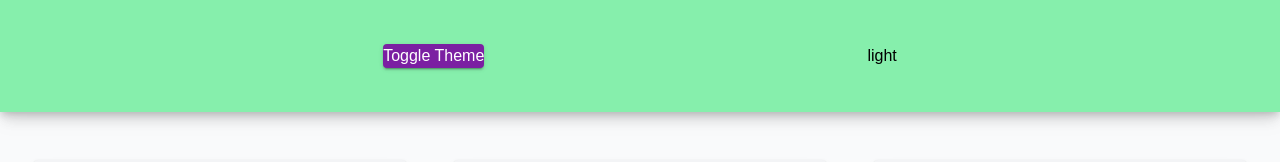
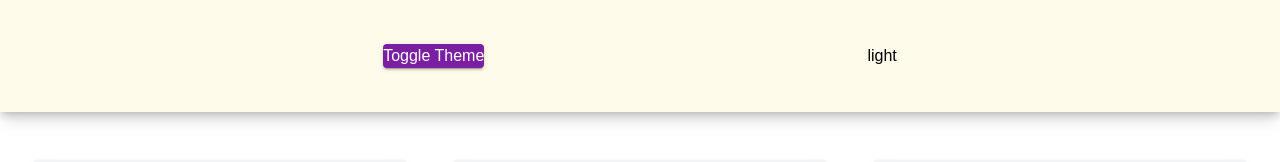
Before and after one commit to Ellipsoul/self-portfolio, an Angular app: page / in a window 1280 px wide. Shown: the top 162 px of the page. Built offline with nearby package versions, Linux system fonts and the light colour scheme.

Commit message:
Decided on a theme for everything except the navigation bar

```diff
--- a/package.json
+++ b/package.json
@@ -1,6 +1,6 @@
 {
   "name": "self-portfolio",
-  "version": "0.1.4",
+  "version": "0.1.5",
   "scripts": {
     "ng": "ng",
     "start": "ng serve",
--- a/src/app/main-content/main-content.component.css
+++ b/src/app/main-content/main-content.component.css
@@ -5,7 +5,7 @@
 @layer components {
   /* Main page container background */
   :host {
-    @apply bg-gray-50 dark:bg-gray-800;
+    @apply bg-white dark:bg-gray-800;
   }
 
   /* Flexible wrapping projects display container */
--- a/src/app/nav-bar/nav-bar.component.css
+++ b/src/app/nav-bar/nav-bar.component.css
@@ -4,7 +4,7 @@
 
 @layer components {
   .topbar-container {
-    @apply bg-green-300;
+    @apply bg-amber-50;
     @apply flex h-28 shadow-lg items-center justify-evenly;
     @apply drop-shadow-lg;
   }
--- a/src/app/nav-bar/nav-bar.component.html
+++ b/src/app/nav-bar/nav-bar.component.html
@@ -1,5 +1,5 @@
 <!-- Top-bar represented by material toolbar  -->
-<div [ngClass]="[applyTheme(), 'topbar-container', 'dark:bg-orange-600']">
+<div [ngClass]="[applyTheme(), 'topbar-container', 'dark:bg-gray-900']">
   <!-- Don't ask me why this has to be in-line -->
   <button
     mat-raised-button
```
